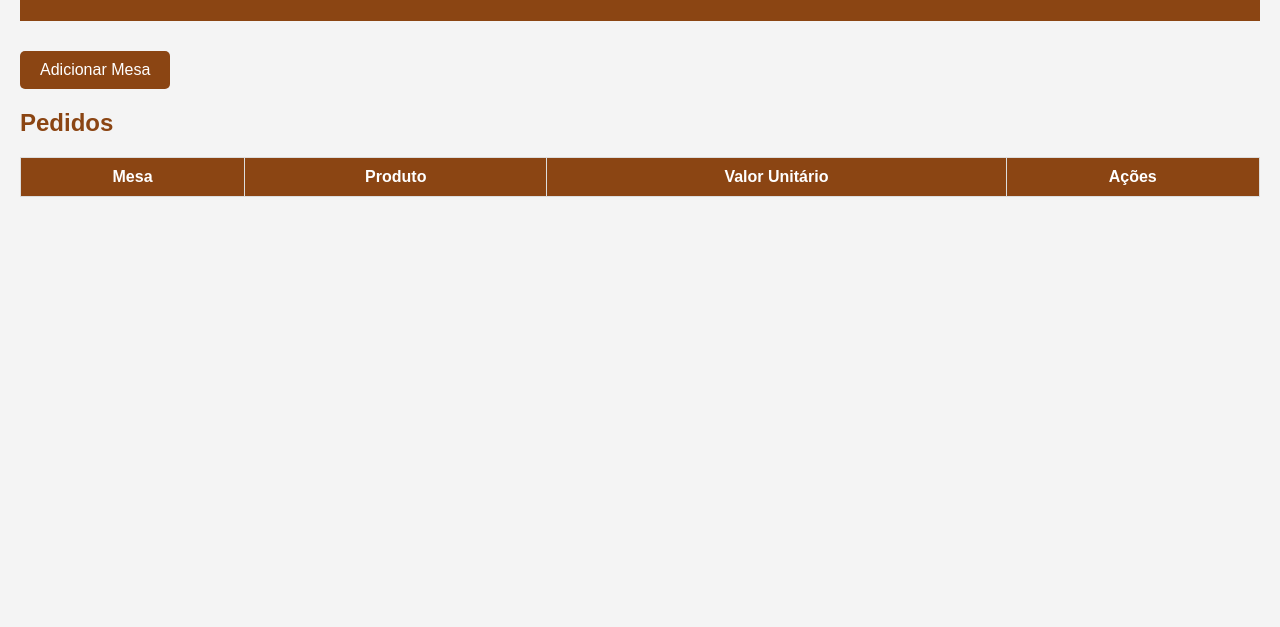
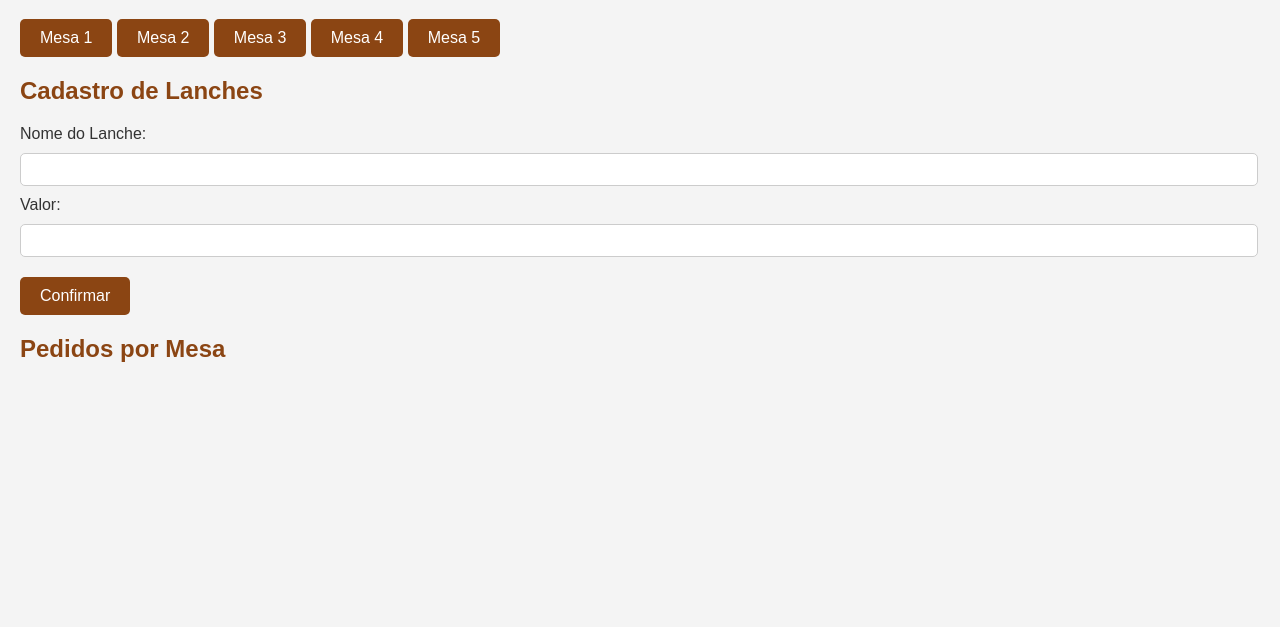
Before and after one commit to alemmds/Bacanga_ComDEF, a plain HTML site: page index.html in a window 1280 px wide. Shown: the part 173-800 px from the top of the page. Drawn offline with Linux system fonts and the light colour scheme.

Commit message:
index.html

```diff
--- a/index.html
+++ b/index.html
@@ -3,50 +3,46 @@
 <head>
     <meta charset="UTF-8">
     <meta name="viewport" content="width=device-width, initial-scale=1.0">
-    <link rel="icon" type="image/png" href="/favicon-48x48.png" sizes="48x48" />
-    <link rel="icon" type="image/svg+xml" href="/favicon.svg" />
-    <link rel="shortcut icon" href="/favicon.ico" />
-    <link rel="apple-touch-icon" sizes="180x180" href="/apple-touch-icon.png" />
-    <meta name="apple-mobile-web-app-title" content="Bacanga" />
-    <link rel="manifest" href="/site.webmanifest" />
     <title>Panificadora Bacanga</title>
     <link rel="stylesheet" href="styles.css">
+    <link rel="manifest" href="/site.webmanifest">
 </head>
 <body>
     <header>
-        <img src="logo.png" alt="Logo da Panificadora Bacanga" class="logo"/>
         <h1>Panificadora Bacanga</h1>
     </header>
+
     <main>
-        <button id="add-table">Adicionar Mesa</button>
-        <div id="tables"></div>
-        <div id="pedido-area" style="display:none;">
+        <section id="mesa-section">
+            <h2>Selecione a Mesa</h2>
+            <div id="mesas">
+                <button onclick="selecionarMesa(1)">Mesa 1</button>
+                <button onclick="selecionarMesa(2)">Mesa 2</button>
+                <button onclick="selecionarMesa(3)">Mesa 3</button>
+                <button onclick="selecionarMesa(4)">Mesa 4</button>
+                <button onclick="selecionarMesa(5)">Mesa 5</button>
+            </div>
+        </section>
+
+        <section id="pedido-section">
             <h2>Cadastro de Lanches</h2>
-            <label for="mesa-select">Selecione a Mesa:</label>
-            <select id="mesa-select">
-                <option value="" disabled selected>Escolha uma mesa</option>
-            </select>
-            <label for="item-name">Nome do Lanche:</label>
-            <input type="text" id="item-name" placeholder="Nome do lanche">
-            <label for="item-value">Valor:</label>
-            <input type="number" id="item-value" placeholder="Valor" min="0">
-            <button id="confirm-order">Confirmar</button>
-        </div>
-        <div id="order-table">
-            <h2>Pedidos</h2>
-            <table id="orders">
-                <thead>
-                    <tr>
-                        <th>Mesa</th>
-                        <th>Produto</th>
-                        <th>Valor Unitário</th>
-                        <th>Ações</th>
-                    </tr>
-                </thead>
-                <tbody></tbody>
-            </table>
-        </div>
+            <div>
+                <label for="nome-lanche">Nome do Lanche:</label>
+                <input type="text" id="nome-lanche">
+            </div>
+            <div>
+                <label for="valor-lanche">Valor:</label>
+                <input type="number" id="valor-lanche">
+            </div>
+            <button id="confirmar-btn" onclick="adicionarPedido()">Confirmar</button>
+        </section>
+
+        <section id="pedidos-section">
+            <h2>Pedidos por Mesa</h2>
+            <div id="pedidos"></div>
+        </section>
     </main>
+
     <script src="app.js"></script>
 </body>
 </html>
```
